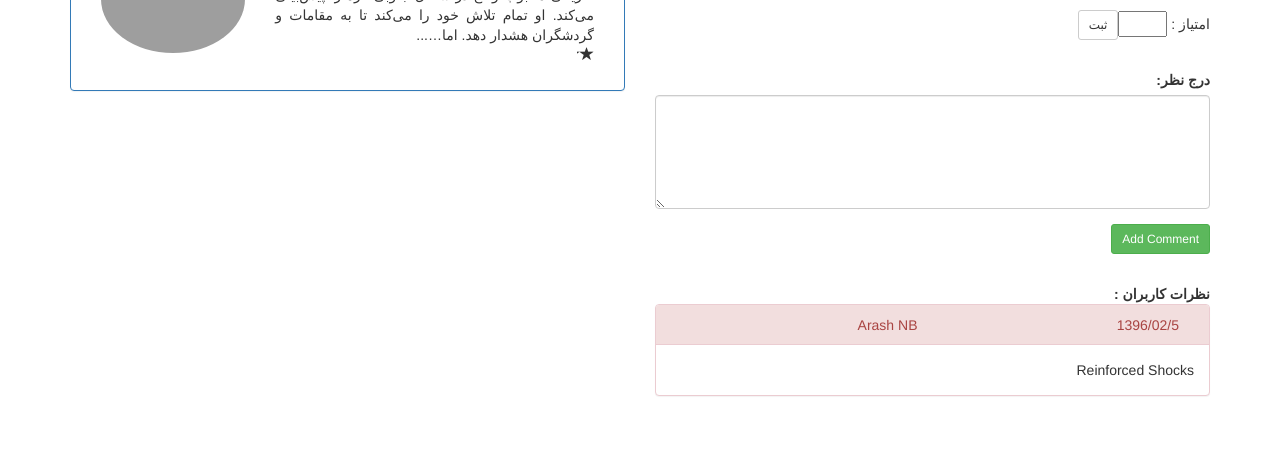
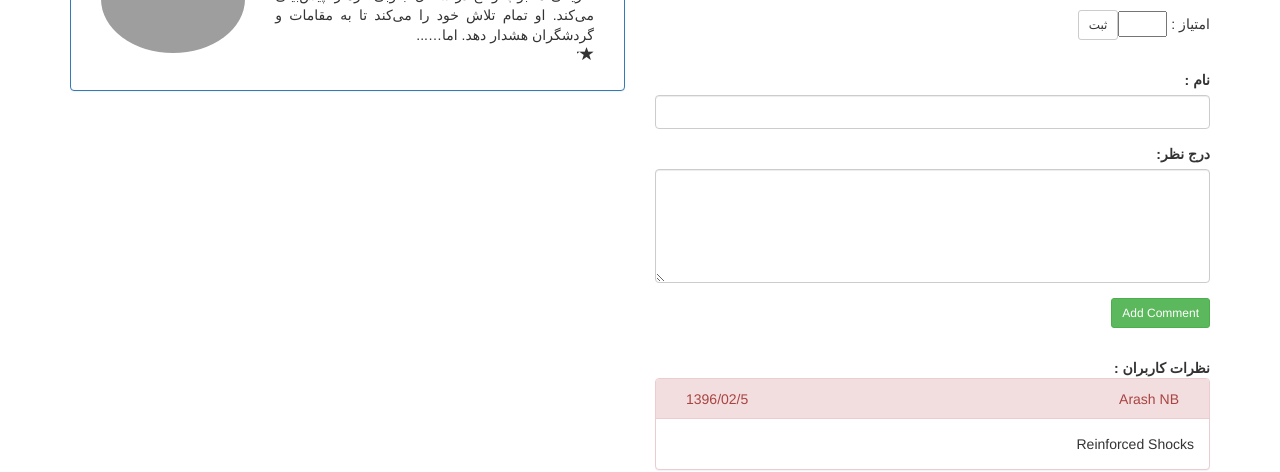
Before and after one commit to foadshariat7/VideoClub, an Angular app: page /movie/1 in a window 1280 px wide. Shown: the part 879-1351 px from the top of the page. Built offline with nearby package versions, Linux system fonts and the light colour scheme; grey boxes are pictures that could not be loaded.

Commit message:
Add Comment event & Add jalali-moment in the Project
jalali package:
https://www.npmjs.com/package/jalali-moment

```diff
--- a/src/app/movie/movie-detail/movie-detail-comment-item/movie-detail-comment-item.component.html
+++ b/src/app/movie/movie-detail/movie-detail-comment-item/movie-detail-comment-item.component.html
@@ -1,8 +1,8 @@
 
-<div class="panel panel-danger">
+<div class="panel panel-danger" style="direction: rtl;">
     <div class="panel-heading" style="height: 40px;">
+        <div class="col-sm-6" style="text-align: left;">{{commentItem.datePersian}}</div>
       <div class="col-sm-6">{{commentItem.name}}</div>
-      <div class="col-sm-6">{{commentItem.datePersian}}</div>
     </div>
     <div class="panel-body"> {{commentItem.comment}}</div>
   </div>
--- a/src/app/movie/movie-detail/movie-detail-comment/movie-detail-comment.component.html
+++ b/src/app/movie/movie-detail/movie-detail-comment/movie-detail-comment.component.html
@@ -1,7 +1,13 @@
 <form style="padding-top: 20px;">
+    <div class="form-group">
+        <label for="txtname">نام : </label>
+        <input type="text" id="txtname" class="form-control" #txtname>
+
+      </div>
 <div class="form-group">
   <label for="txtComment">درج نظر: </label>
   <textarea id="txtComment" class="form-control"  rows="5" #txtComment></textarea>
 </div>
   <button class="btn btn-success btn-sm" (click)="btnAddComment()">Add Comment</button>
-</form>
+  <span style="color: red; font-weight: bold;">{{txtMsg}}</span>
+    </form>
--- a/src/app/movie/movie-detail/movie-detail-comment/movie-detail-comment.component.ts
+++ b/src/app/movie/movie-detail/movie-detail-comment/movie-detail-comment.component.ts
@@ -1,4 +1,6 @@
-import { Component, OnInit, ViewChild, ElementRef } from '@angular/core';
+import { VideoClubPage } from './../../../../../e2e/app.po';
+import { MovieService } from './../../movie.service';
+import { Component, OnInit, ViewChild, ElementRef, Input } from '@angular/core';
 
 @Component({
   selector: 'app-movie-detail-comment',
@@ -7,13 +9,23 @@ import { Component, OnInit, ViewChild, ElementRef } from '@angular/core';
 })
 export class MovieDetailCommentComponent implements OnInit {
 
+  @Input() MovieId:number;
   @ViewChild('txtComment') txtComment:ElementRef;
-  constructor() { }
+  @ViewChild('txtname') txtname:ElementRef;
+
+  txtMsg:string='';
+
+  constructor(private MovieService:MovieService) { }
 
   ngOnInit() {
   }
 
   btnAddComment(){
-
+    if(this.txtname.nativeElement.value!='' && this.txtComment.nativeElement.value !='')
+    {
+      this.MovieService.pushComment(this.MovieId,this.txtname.nativeElement.value,this.txtComment.nativeElement.value);
+      this.txtMsg='';
+    }
+    else this.txtMsg='لطفا فیلد نام و توضیحات را تکمیل نمایید.';
   }
 }
--- a/src/app/movie/movie-detail/movie-detail.component.html
+++ b/src/app/movie/movie-detail/movie-detail.component.html
@@ -24,7 +24,7 @@
                    خلاصه داستان :  <span>{{itemData.description}}</span>
                 </p>
                 <p>امتیاز : <span><input type="number" min="0" max="5"   #txtStar> <button class="btn btn-sm btn-default" (click)="AddStar()">ثبت</button></span></p>
-                <p><app-movie-detail-comment></app-movie-detail-comment></p>
+                <p><app-movie-detail-comment [MovieId]="itemData.id"></app-movie-detail-comment></p>
                 <p style="padding-top: 20px;padding-bottom: 40px;"> <span style="font-weight: bold; ">نظرات کاربران : </span>
                 <app-movie-detail-comment-item *ngFor="let r of itemData.comment" [commentItem]="r"></app-movie-detail-comment-item>
             </p>
--- a/src/app/movie/movie.service.ts
+++ b/src/app/movie/movie.service.ts
@@ -1,6 +1,7 @@
 import { ICommentMovie } from './../interface/icomment-movie';
 import { IMovie } from './../interface/imovie';
 import { Injectable } from '@angular/core';
+import * as moment from 'jalali-moment';
 
 @Injectable()
 export class MovieService {
@@ -43,7 +44,11 @@ comment:[{name:'Arash NB',comment: 'Reinforced Shocks', date: new Date(Date.now(
     this.movieDB.find(x=>x.id==id).numberOfReviews++;
   }
 
-  pushComment(id:number,comment:string){
+  pushComment(id:number,nameMovie:string,commentMovie:string){
+    this.movieDB.find(x=>x.id==id).comment.push({name:nameMovie,comment: commentMovie, date: new Date(Date.now()), datePersian: moment().format('jYYYY/jM/jD')});
+
+     /*  let todayJalali = moment().format('jYYYY/jM/jD');
+      npm install jalali-moment -S */
   }
 
 }
```
